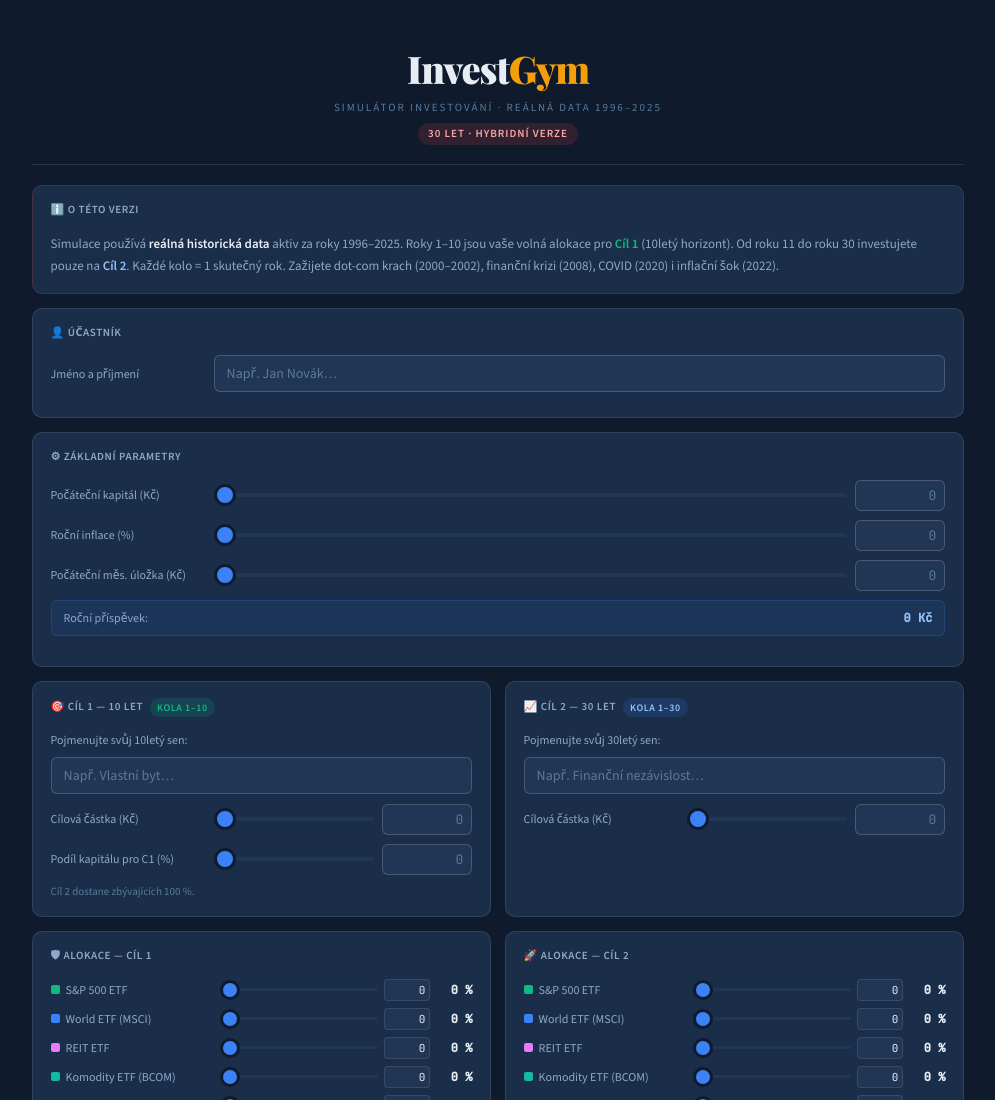
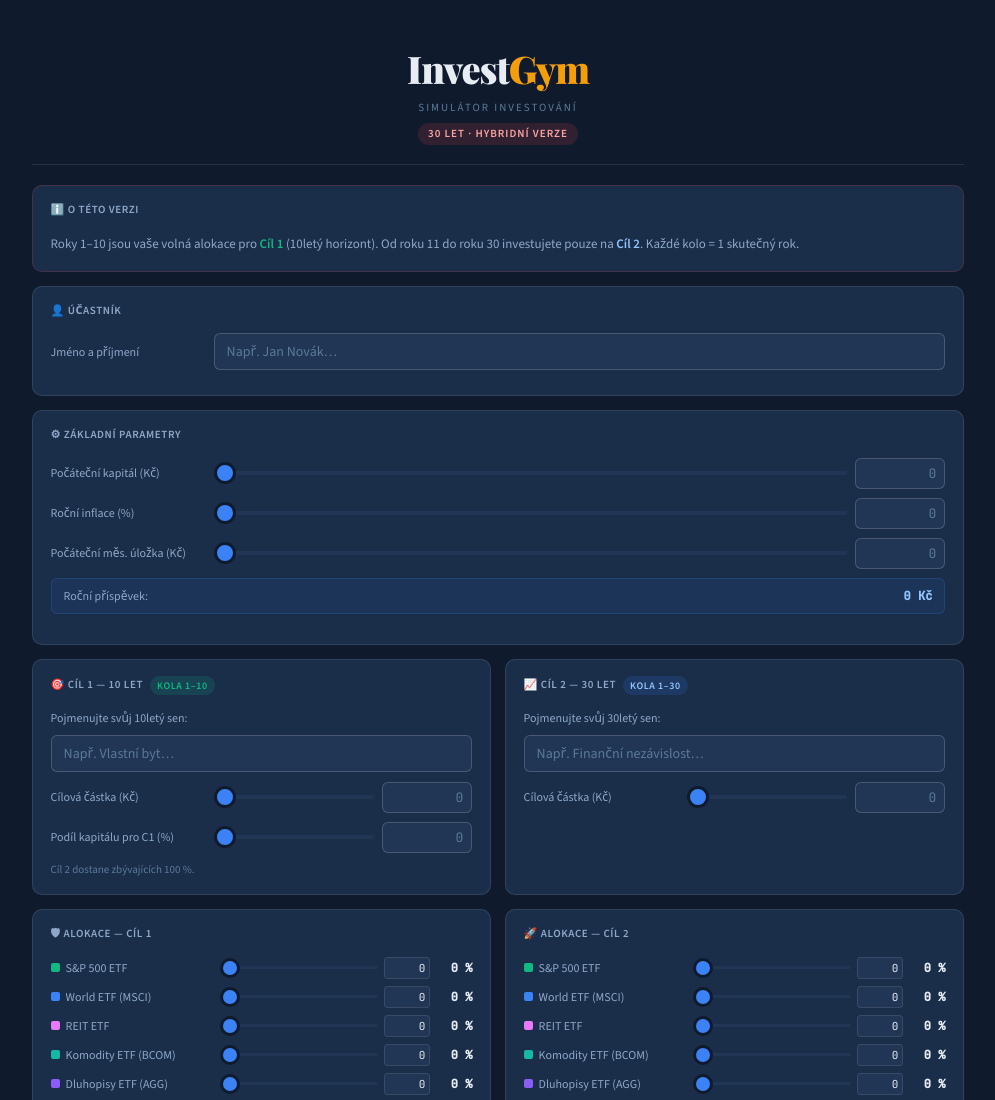
Before and after one commit to DakneDan/investgymclaude33, a plain HTML site: page index.html in a window 1280 px wide. Shown: the top 1100 px of the page, without its empty margins (142-1137 px from the left). Drawn offline with nearby package versions, Linux system fonts and the light colour scheme.

Commit message:
Update historical data description in index.html
Removed specific date range from historical data description.

```diff
--- a/index.html
+++ b/index.html
@@ -206,7 +206,7 @@ tbody tr:hover td{background:rgba(255,255,255,.02)}
 <!-- LOGO -->
 <div class="logo">
   <div class="logo-mark">Invest<span>Gym</span></div>
-  <div class="logo-sub">Simulátor investování · Reálná data 1996–2025</div>
+  <div class="logo-sub">Simulátor investování</div>
   <div class="logo-badge">30 LET · HYBRIDNÍ VERZE</div>
 </div>
 
@@ -214,7 +214,7 @@ tbody tr:hover td{background:rgba(255,255,255,.02)}
 <div id="setup-panel">
   <div class="card" style="border-color:rgba(239,68,68,.2)">
     <div class="ctitle">ℹ️ O této verzi</div>
-    <p style="font-size:13px;color:var(--tx2);line-height:1.7">Simulace používá <strong style="color:var(--tx)">reálná historická data</strong> aktiv za roky 1996–2025. Roky 1–10 jsou vaše volná alokace pro <strong style="color:#10b981">Cíl 1</strong> (10letý horizont). Od roku 11 do roku 30 investujete pouze na <strong style="color:#93c5fd">Cíl 2</strong>. Každé kolo = 1 skutečný rok. Zažijete dot-com krach (2000–2002), finanční krizi (2008), COVID (2020) i inflační šok (2022).</p>
+    <p style="font-size:13px;color:var(--tx2);line-height:1.7">Roky 1–10 jsou vaše volná alokace pro <strong style="color:#10b981">Cíl 1</strong> (10letý horizont). Od roku 11 do roku 30 investujete pouze na <strong style="color:#93c5fd">Cíl 2</strong>. Každé kolo = 1 skutečný rok.</p>
   </div>
 
   <div class="card">
@@ -342,7 +342,7 @@ tbody tr:hover td{background:rgba(255,255,255,.02)}
   <div class="card" style="border-color:rgba(212,168,83,.3);margin-bottom:.875rem">
     <div style="display:flex;align-items:center;gap:12px">
       <div class="logo-mark" style="font-size:22px">Invest<span style="color:var(--amber)">Gym</span></div>
-      <div><div style="font-size:15px;font-weight:700">30 let dokončeno</div><div style="font-size:12px;color:var(--tx2)">Reálná data 1996–2025</div></div>
+      <div><div style="font-size:15px;font-weight:700">30 let dokončeno</div><div style="font-size:12px;color:var(--tx2)">Reálná data </div></div>
     </div>
   </div>
   <div class="g5" id="fstats" style="margin-bottom:.875rem"></div>
@@ -474,7 +474,7 @@ tbody tr:hover td{background:rgba(255,255,255,.02)}
 const APPS_SCRIPT_URL = 'https://script.google.com/macros/s/AKfycbznjfVo865aRxgvEKecSROB1UyTlpERW0LAQgdmbTJTndtn8XBt0oTTLQYftbWr0jwT/exec';
 
 // ══════════════════════════════════════════════════════════════════
-// REÁLNÁ HISTORICKÁ DATA 1996–2025
+// REÁLNÁ HISTORICKÁ DATA
 // Pole l: zobrazovaný název (Rok 1–30) — rok zůstává skrytý až do konce!
 // Pole yr: skutečný rok — odhalí se ve výsledcích
 // Pole era: historická etapa pro výsledkové odhalení
```
